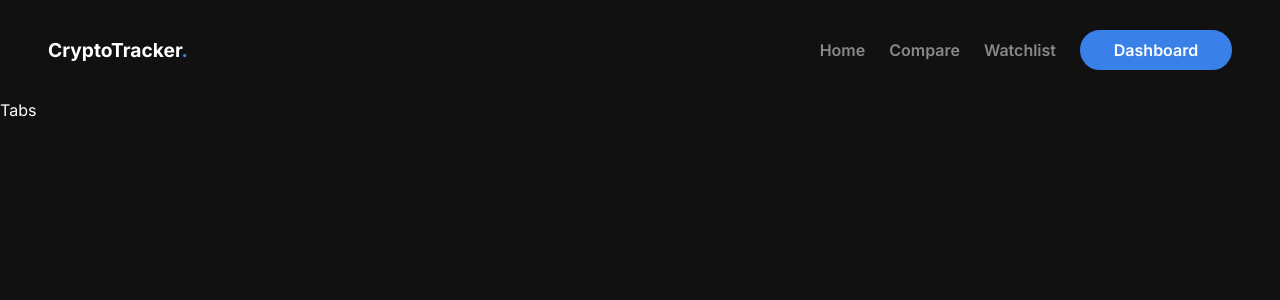
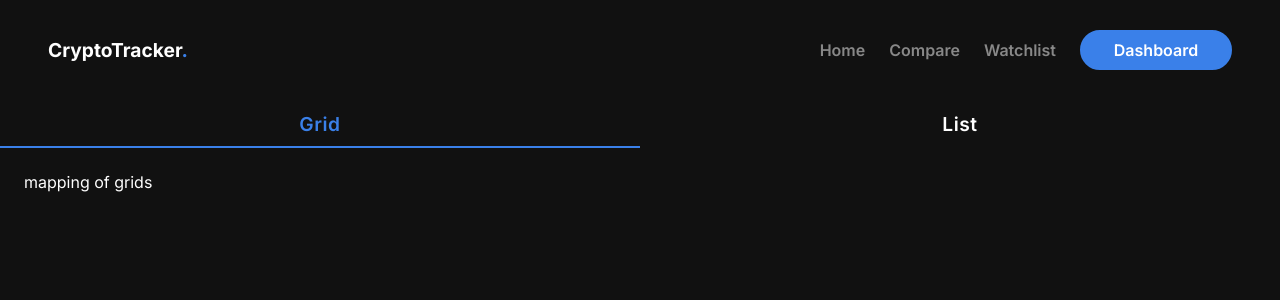
Before and after one commit to abdulragib/Crypto_Project, a React (Create React App) app: page /dashboard in a window 1280 px wide. Shown: the top 300 px of the page. Built offline with nearby package versions, Linux system fonts and the light colour scheme; the HTML template or start-up script is replaced by a standard one.

Commit message:
Tabs -> MUI Tabs done

```diff
--- a/package.json
+++ b/package.json
@@ -6,6 +6,7 @@
     "@emotion/react": "^11.11.0",
     "@emotion/styled": "^11.11.0",
     "@mui/icons-material": "^5.11.16",
+    "@mui/lab": "^5.0.0-alpha.129",
     "@mui/material": "^5.13.0",
     "@testing-library/jest-dom": "^5.16.5",
     "@testing-library/react": "^13.4.0",
--- a/src/components/Dashboard/Tabs/index.js
+++ b/src/components/Dashboard/Tabs/index.js
@@ -1,10 +1,52 @@
-import './style.css'
-const Tabs = () => {
-    return (
-        <div>
-            Tabs
-        </div>
-    )
+import React,{useState} from 'react';
+import Tab from '@mui/material/Tab';
+import TabContext from '@mui/lab/TabContext';
+import TabList from '@mui/lab/TabList';
+import TabPanel from '@mui/lab/TabPanel';
+import {createTheme, ThemeProvider} from "@mui/material";
+
+function Tabs() {
+    const [value, setValue] = useState("grid");
+
+    const handleChange = (event, newValue) => {
+        setValue(newValue);
+    };
+
+const style={
+    color:"var(--white)",
+    width:"50vw",
+    fontSize:"1.2rem",
+    fontWeight:600,
+    fontFamily:"Inter",
+    textTransform:"capitalize",
 }
 
-export default Tabs
+const theme=createTheme({
+    palette:{
+        primary:{
+            main:"#3a80e9"
+        }
+    }
+})
+
+    return (
+        <ThemeProvider theme={theme}>
+        <div style={{color:"var(--white)"}}>
+            <TabContext value={value}>
+                    <TabList onChange={handleChange} variant="fullWidth">
+                        <Tab label="Grid" value="grid" sx={style}/>
+                        <Tab label="List" value="list" sx={style}/>
+                    </TabList>
+                <TabPanel value="grid">
+                    <div>mapping of grids</div>
+                </TabPanel>
+                <TabPanel value="list">
+                    mapping for lists
+                </TabPanel>
+            </TabContext>
+        </div>
+        </ThemeProvider>
+    );
+}
+
+export default Tabs;
```
Also changed, not shown: 1 other file (tests, documents, lock files or other folders).
